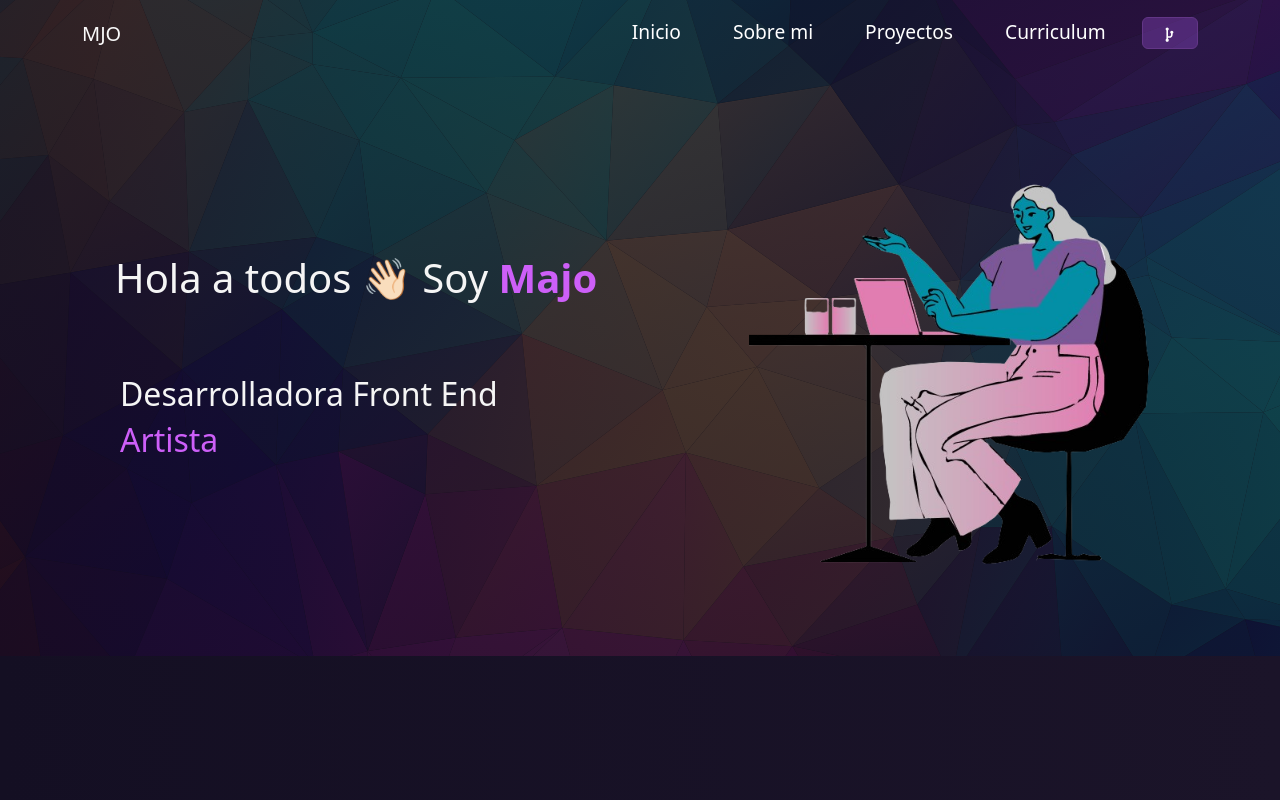
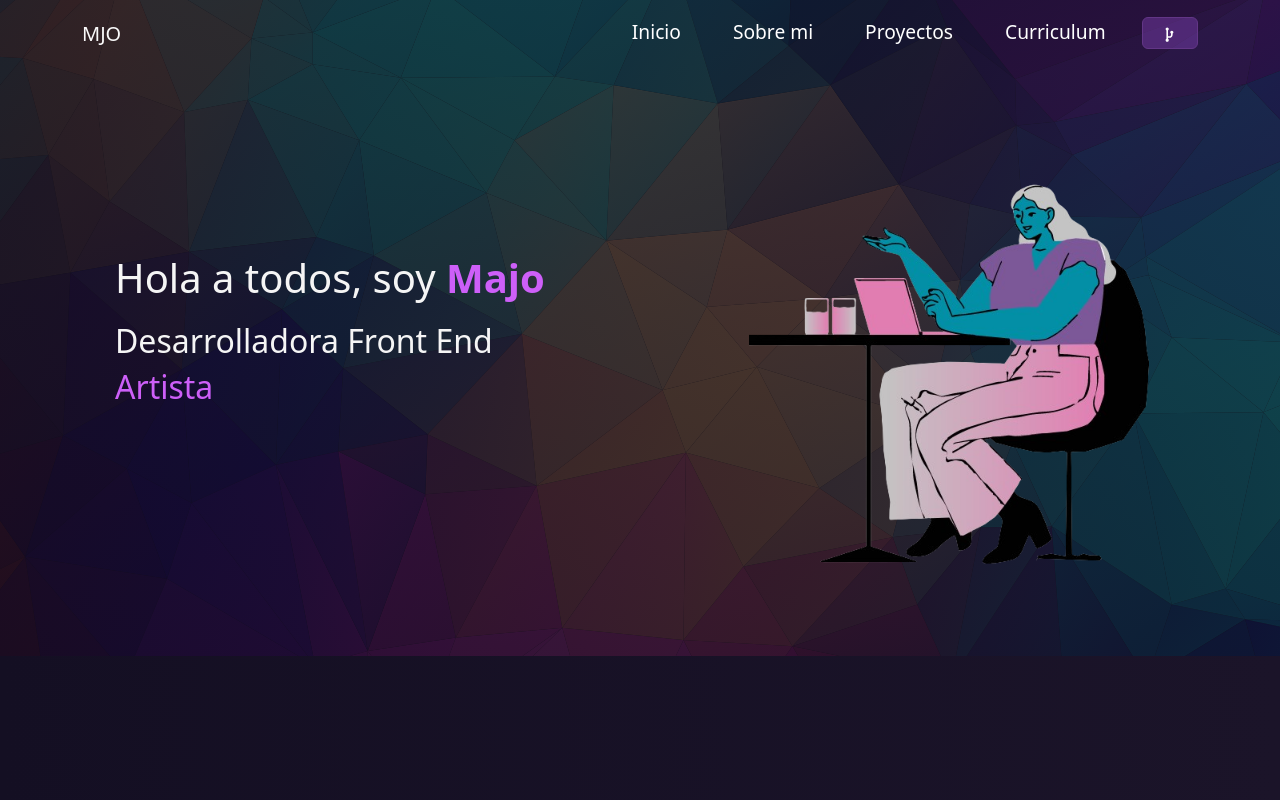
Before and after one commit to OLAEMJO8/Portfolio2024, a React (Create React App) app: page / in a window 1280 px wide. Shown: the top 800 px of the page. Built offline with nearby package versions, Linux system fonts and the light colour scheme.

Commit message:
Edit Style

```diff
--- a/src/components/Home/Home.js
+++ b/src/components/Home/Home.js
@@ -13,24 +13,24 @@ function Home() {
           <Row>
             <Col md={7} className="home-header">
               <h1 style={{ paddingBottom: 15 }} className="heading-name">
-                Hola a todos{" "}
-                <span className="wave" role="img" aria-labelledby="wave">
-                  👋🏻
-                </span> {" "}
-                Soy
+                Hola a todos,
+                {/* <span className="wave" role="img" aria-labelledby="wave">
+                ,
+                </span> {" "} */}
+
+            {" "}
+                soy
                 <strong className="main-name"> Majo</strong>
+                <div className="focus-in-contract" style={{ marginTop:20 }}>
+                  <h2> Desarrolladora Front End</h2>
+                </div>
+                <div className="focus-in-contract">
+                  <h2 className="main-name"> Artista</h2>
+                </div>
               </h1>
 
 
 
-              <div style={{ padding: 50, textAlign: "left" }}>
-                <div className="tracking-in-contract">
-                  <h2> Desarrolladora Front End</h2>
-                </div>
-                <div className="tracking-in-contract">
-                  <h2 className="main-name"> Artista</h2>
-                </div>
-              </div>
             </Col>
 
             <Col md={5} style={{ paddingBottom: 20 }}>
--- a/src/style.css
+++ b/src/style.css
@@ -768,3 +768,51 @@ button:focus {
     opacity: 1;
   }
 }
+
+.tracking-in-contract {
+	-webkit-animation: tracking-in-contract 0.8s cubic-bezier(0.215, 0.610, 0.355, 1.000) both;
+	        animation: tracking-in-contract 0.8s cubic-bezier(0.215, 0.610, 0.355, 1.000) both;
+}
+
+/* ----------------------------------------------
+ * Generated by Animista on 2024-2-8 1:1:55
+ * Licensed under FreeBSD License.
+ * See http://animista.net/license for more info.
+ * w: http://animista.net, t: @cssanimista
+ * ---------------------------------------------- */
+
+/**
+ * ----------------------------------------
+ * animation focus-in-contract
+ * ----------------------------------------
+ */
+ @-webkit-keyframes focus-in-contract {
+  0% {
+    letter-spacing: 1em;
+    -webkit-filter: blur(12px);
+            filter: blur(12px);
+    opacity: 0;
+  }
+  100% {
+    -webkit-filter: blur(0px);
+            filter: blur(0px);
+    opacity: 1;
+  }
+}
+@keyframes focus-in-contract {
+  0% {
+    letter-spacing: 1em;
+    -webkit-filter: blur(12px);
+            filter: blur(12px);
+    opacity: 0;
+  }
+  100% {
+    -webkit-filter: blur(0px);
+            filter: blur(0px);
+    opacity: 1;
+  }
+}
+.focus-in-contract {
+	-webkit-animation: focus-in-contract 0.7s cubic-bezier(0.250, 0.460, 0.450, 0.940) both;
+	        animation: focus-in-contract 0.7s cubic-bezier(0.250, 0.460, 0.450, 0.940) both;
+}
```
